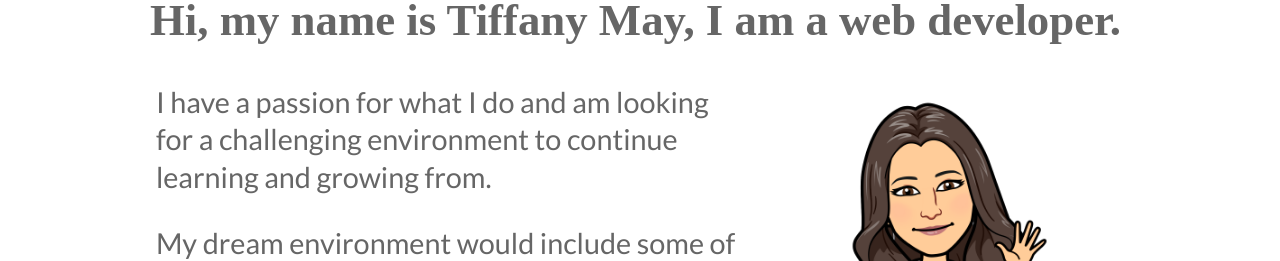
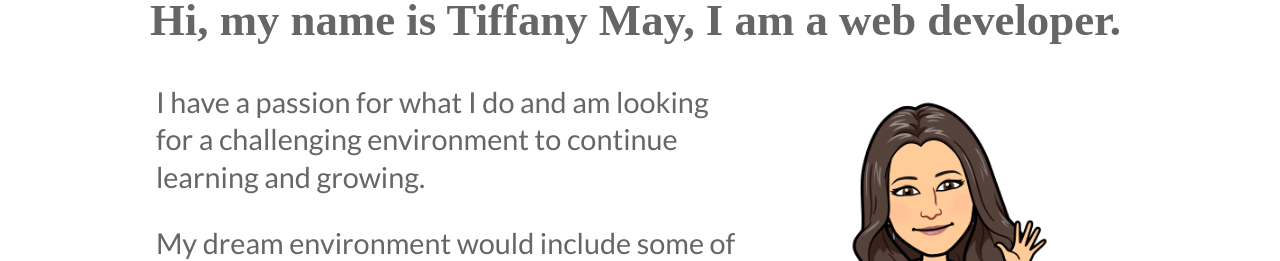
Before and after one commit to tiffyzsmile/tiffanylea-com-nextjs, a Next.js app: page / in a window 1280 px wide. Shown: the part 164-425 px from the top of the page. Built offline with nearby package versions, Linux system fonts and the light colour scheme; no server answers; what aws-amplify would draw is missing.

Commit message:
update homepage text

```diff
--- a/src/app/page.tsx
+++ b/src/app/page.tsx
@@ -16,7 +16,7 @@ const HomePage = async () => {
       />
       <p>
         I have a passion for what I do and am looking for a challenging
-        environment to continue learning and growing from.&nbsp;
+        environment to continue learning and growing.&nbsp;
       </p>
       <p>
         My dream environment would include some of the following
```
